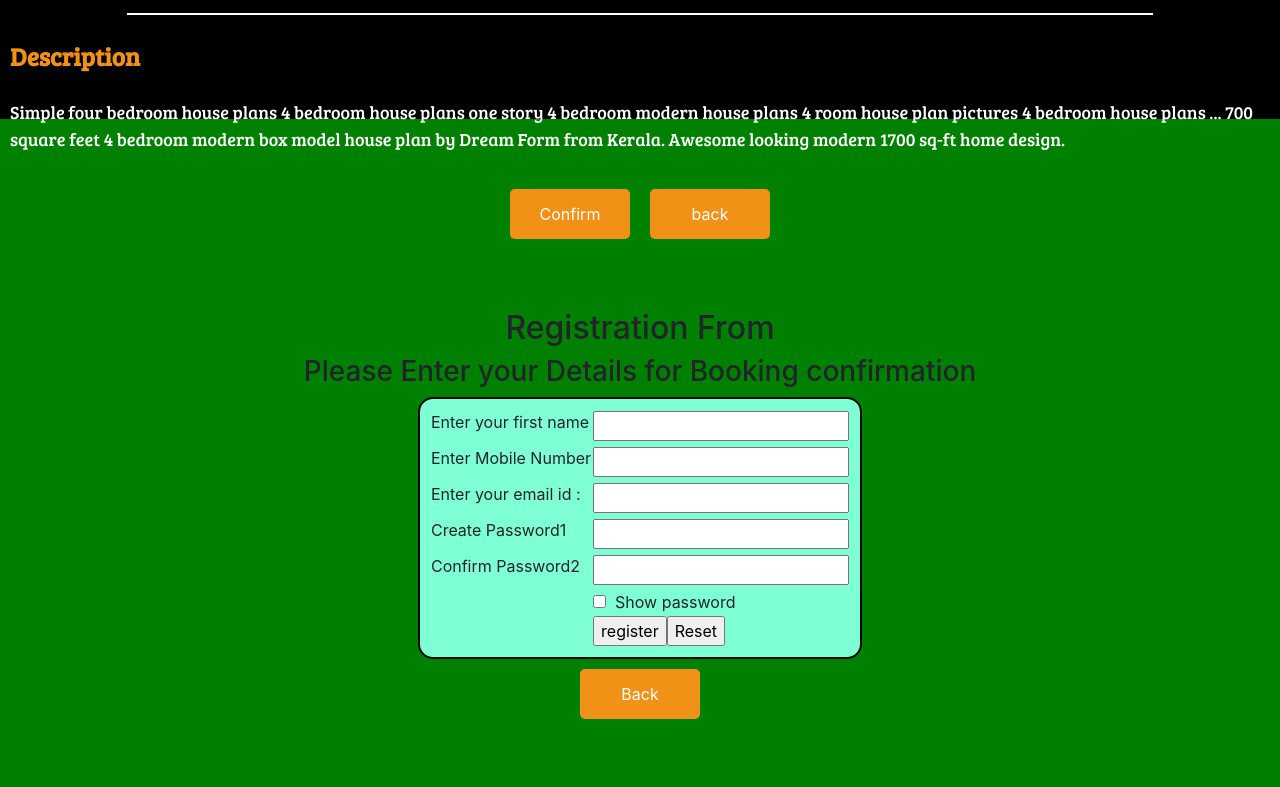
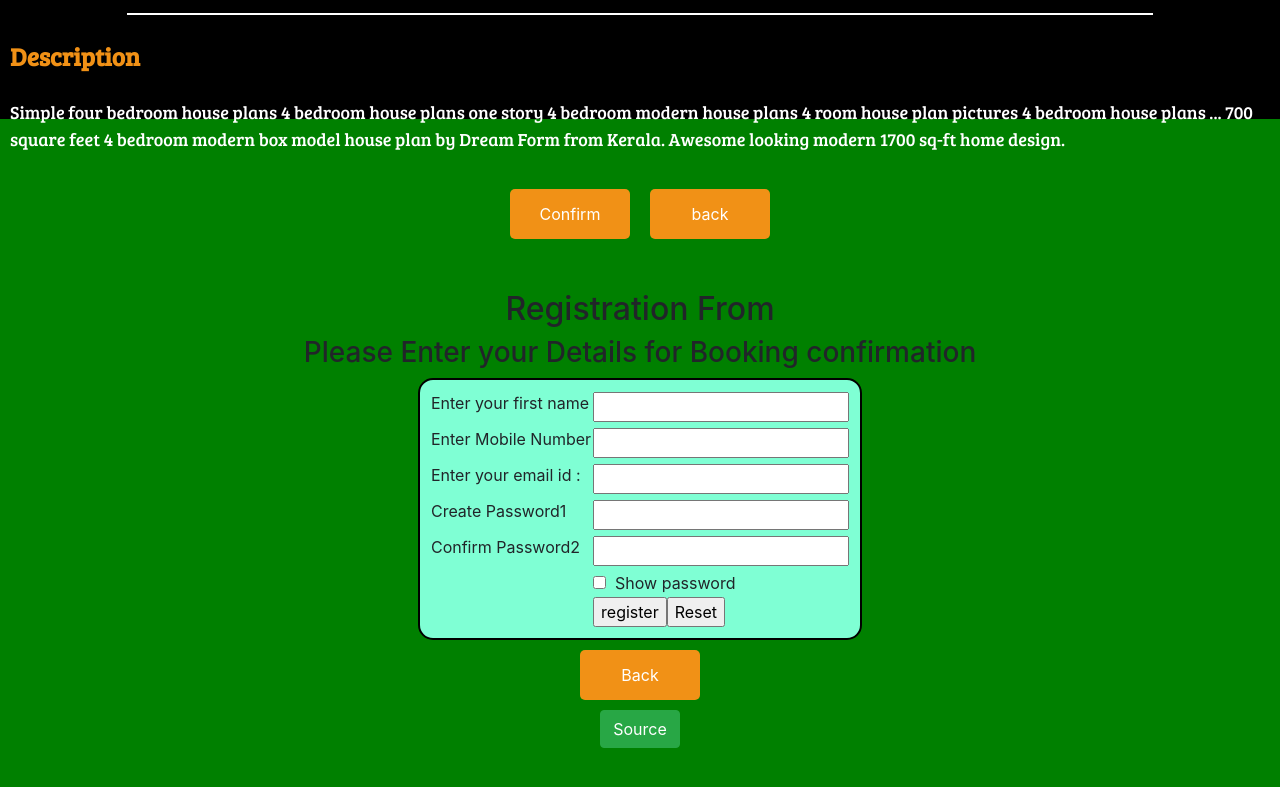
Before and after one commit to charan2296/Neosoft_Web_basics_MIniProject, a plain HTML site: page index.html in a window 1280 px wide. Shown: the part 4031-4818 px from the top of the page. Drawn offline with nearby package versions, Linux system fonts and the light colour scheme; a web font is replaced by a local one.

Commit message:
Update index.html

```diff
--- a/index.html
+++ b/index.html
@@ -334,6 +334,7 @@
             </table>
             </form>
             <button class="btn button " onclick="display('section_flats_list')">Back</button>
+            <a class="btn btn-success" target="_blank" href="https://github.com/charan2296/Neosoft_Web_basics_MIniProject">Source</a>
             </section>
             <script src="./Registration_validation.js"> </script>
     </div>
```
